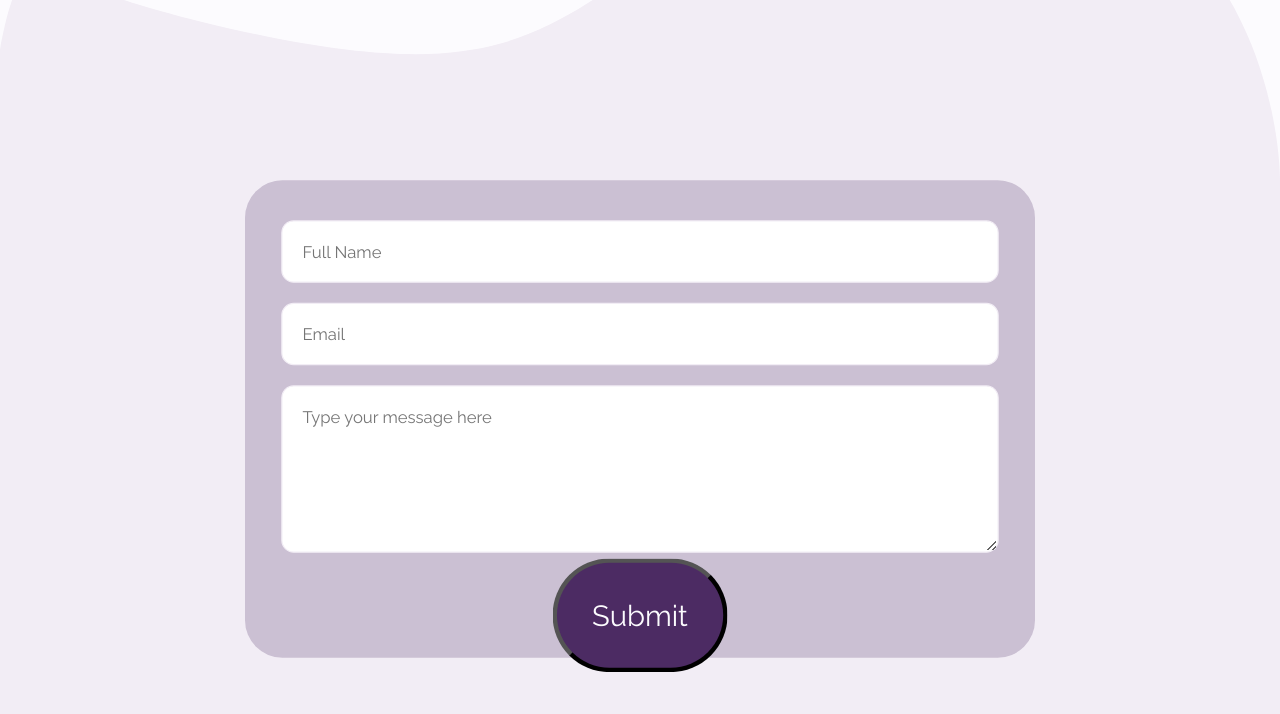
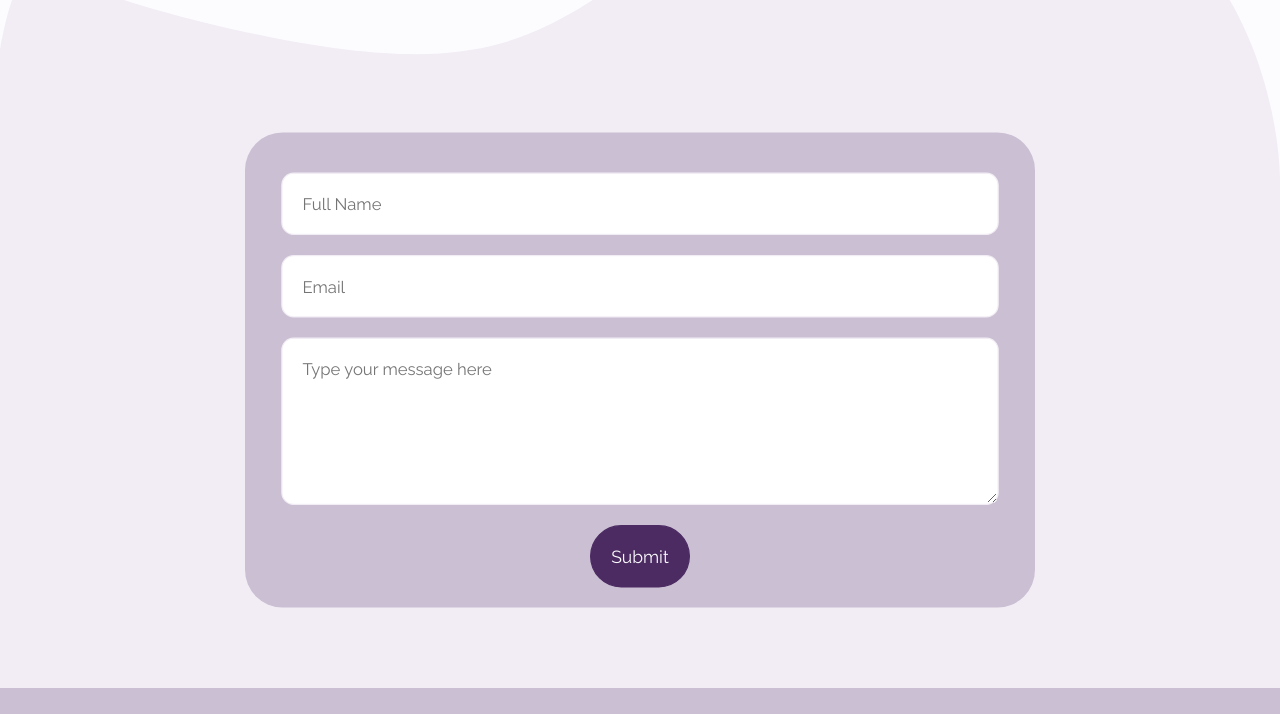
Before and after one commit to lpendle13/PortfolioWebsite, a plain HTML site: page index.html in a window 1280 px wide. Shown: the part 2106-2820 px from the top of the page. Drawn offline with Linux system fonts and the light colour scheme.

Commit message:
Add files via upload

```diff
--- a/css/extra.css
+++ b/css/extra.css
@@ -385,7 +385,7 @@ h3 {
     }
 }
 
-.button, .btn-submit {
+.button {
     display: block;
     width: fit-content;
     margin: auto;
@@ -396,9 +396,6 @@ h3 {
     }
     @media screen and (min-width: 1024px) {
         scale: 150%;
-    }
-    @media screen and (min-width: 1200px) {
-        scale: 175%;
     }
     @media screen and (min-width: 1440px) {
         scale: 200%;
@@ -424,31 +421,43 @@ h3 {
     position: relative;
     padding-top: 2rem;
      top: -12rem;
+     margin-bottom: -10rem;
     @media screen and (min-width: 350px) {
         top: -12rem;
+        margin-bottom: -10rem;
     }
     @media screen and (min-width: 500px) {
         top: -16rem;
+        margin-bottom: -12rem;
     }
     @media screen and (min-width: 640px) {
         top: -18rem;
+        margin-bottom: -12rem;
     }
     @media screen and (min-width: 800px) {
         top: -24rem;
+        margin-bottom: -18rem;
     }
     @media screen and (min-width: 1024px) {
         top: -30rem;
+        margin-bottom: -22rem;
     }
     @media screen and (min-width: 1600px) {
         top: -45rem;
+        margin-bottom: -30rem;
     }
     @media screen and (min-width: 2000px) {
         top: -60rem;
+        margin-bottom: -45rem;
     }
     background-color: #fcfbfe;
     background-image: url(/images/bgshape-bottom.svg);
     background-repeat: no-repeat;
     background-size: 100%;
+}
+.bg-color-bottom {
+    width: 100%;
+    background-color: #f2edf5;
 }
 .contact h3 {
     width: 85%;
@@ -474,23 +483,19 @@ h3 {
     @media screen and (min-width: 500px) {
         margin-top: 4rem;
     }
-    @media screen and (min-width:640px) {
+    @media screen and (min-width: 640px) {
         width: 60%;
-        margin-top: 4rem;
+        margin-top: 6rem;
     }
      @media screen and (min-width: 1024px) {
-        margin-top: 4rem;
+        margin-top: 8rem;
     }
     @media screen and (min-width: 1200px) {
-        margin-top: 15rem;
+        margin-top: 12rem;
         scale: 125%;
     }
     @media screen and (min-width: 1600px) {
         margin-top: 20rem;
-        scale: 150%;
-    }
-    @media screen and (min-width: 2000px) {
-        margin-top: 30rem;
         scale: 150%;
     }
 
@@ -498,8 +503,10 @@ h3 {
 
 .form-box button {
     position: relative;
-    bottom: -0.5rem;
     margin: auto;
+    font-size: 14px;
+    border: 1px solid #4c2b63;
+    scale: 100%;
 }
 
 textarea {
@@ -543,6 +550,7 @@ hr {
     width: 70%;
     stroke: 1px;
     color: #4c2b63;
+    margin: auto;
 }
 .footerImgs {
     margin: 0.2rem;
```
